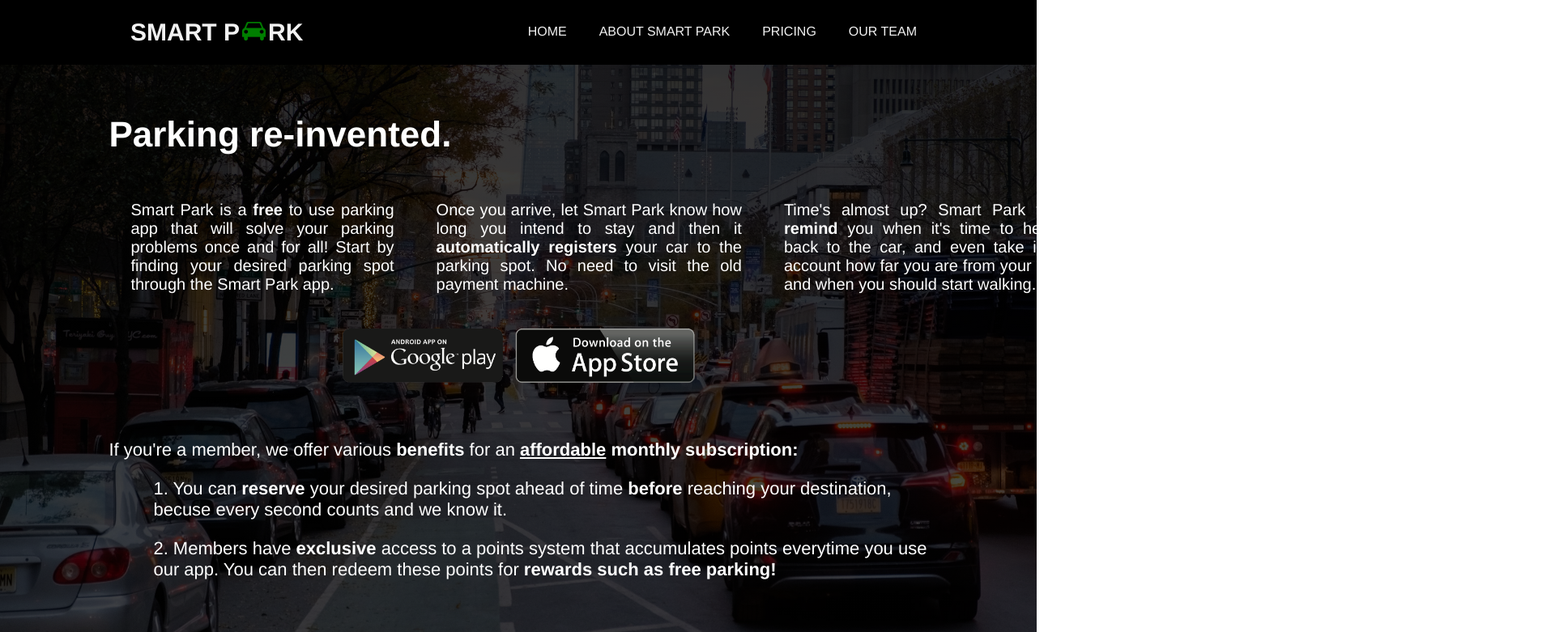
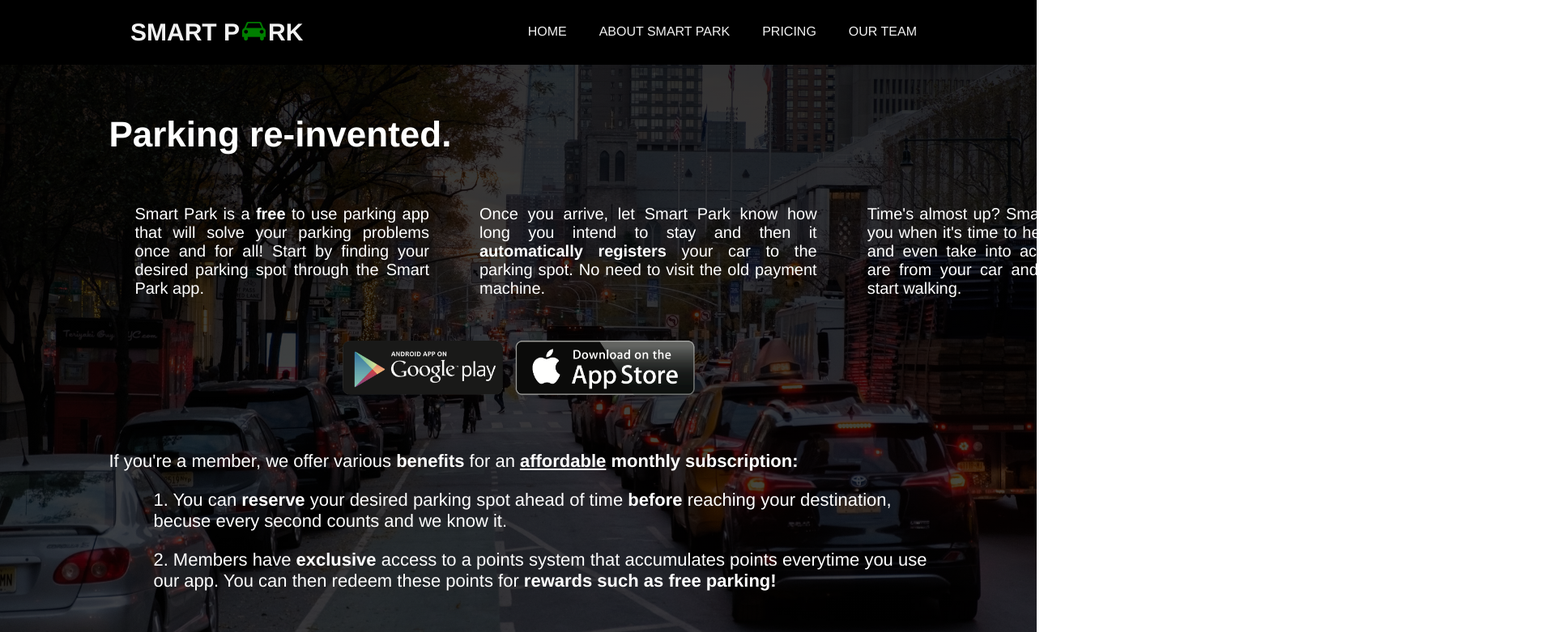
Before and after one commit to smrtpark/smrtpark.github.io, a plain HTML site: page about.html in a window 1280 px wide. Shown: the top 781 px of the page at 81% size, 1920 px wide, since content can reach past the window. Drawn offline with Linux system fonts and the light colour scheme.

```diff
--- a/about.html
+++ b/about.html
@@ -35,7 +35,7 @@
                 <div class="header">
                     <h1>Parking re-invented.</h1>
                 </div>
-                <div class="about" style="width:200%;">
+                <div class="about" style="width:100%;">
                     <table>
                         <th>Smart Park is a <b>free</b> to use parking app that will solve your parking problems once and for all! Start by finding your desired parking spot through the Smart Park app.</th>
 
@@ -46,7 +46,7 @@
                 </div>
 
                 <img src="apple_store.png" alt="Apple store picture" width="440" height="70" class="about_img">
-                <br>
+
                 <p>If you're a member, we offer various <b>benefits</b> for an <b><u>affordable</u> monthly subscription:</b></p>
                 <p style="margin-left: 55px;">1. You can <b>reserve</b> your desired parking spot ahead of time <b>before</b> reaching your destination, becuse every second counts and we know it.</p>
                 <p style="margin-left: 55px;">2. Members have <b>exclusive</b> access to a points system that accumulates points everytime you use our app. You can then redeem these points for <b>rewards such as free parking!</b></p>
--- a/style.css
+++ b/style.css
@@ -142,19 +142,19 @@ body{
 
 .about th{
    font-weight: 300;
-   padding: 25px;
+   padding: 30px;
    font-size: 20px;
    text-align: justify;
 }
 
 .about table{
-   width: 1200px;
+   width: 1350px;
 }
 
 .about_img{
    display: block;
-   padding-top: 15px;
-   padding-bottom: 20px;
+   padding-top: 20px;
+   padding-bottom: 45px;
    margin-left: auto;
    margin-right: auto;
 }
```
Also changed, not shown: pricing.html (+2 -2 lines).
